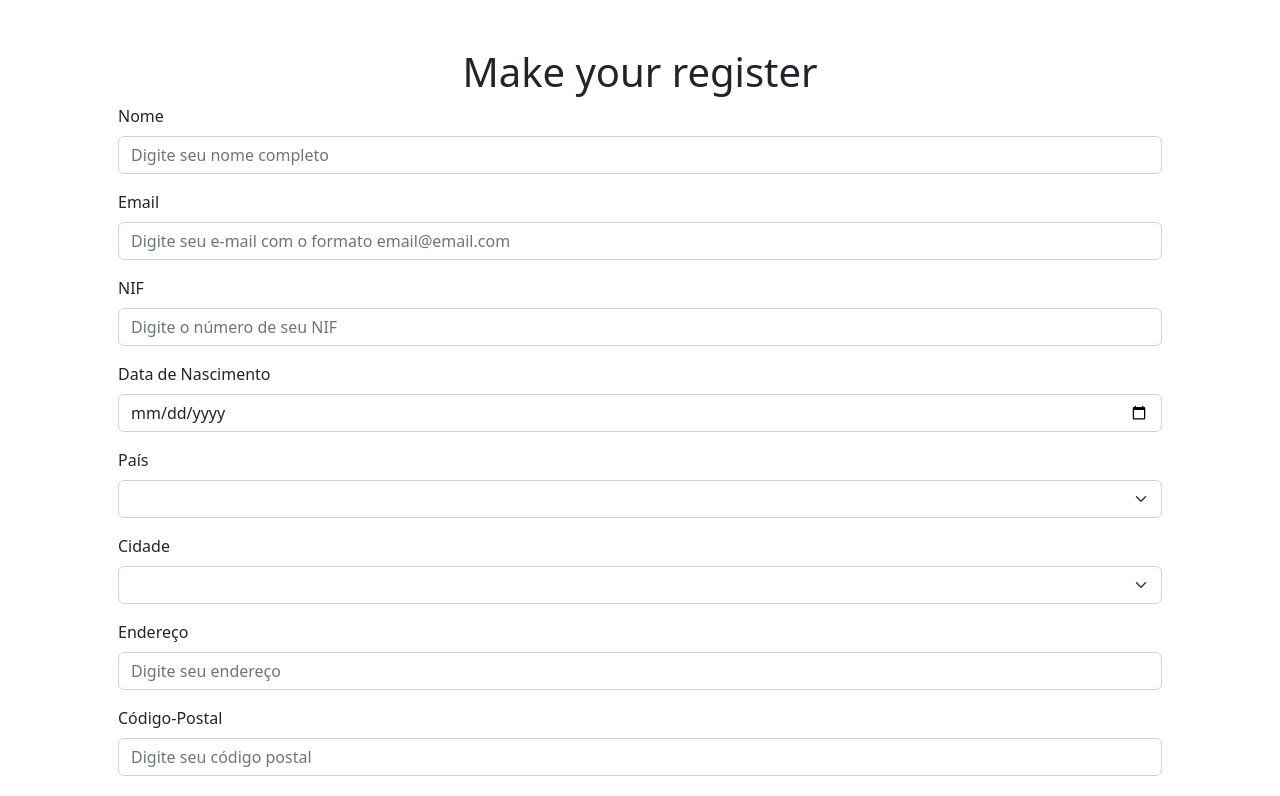
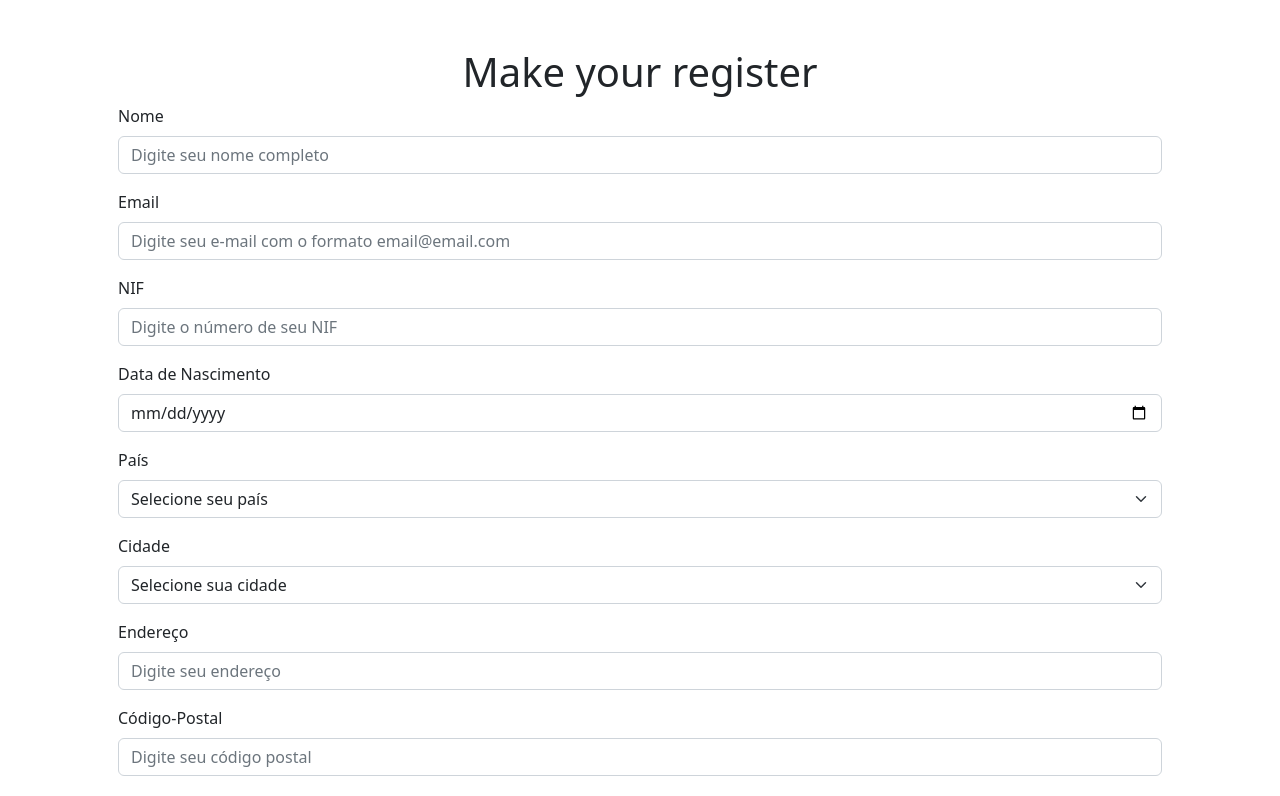
Before and after one commit to BabiCila/alpha_test, an Angular app: page / in a window 1280 px wide. Shown: the top 796 px of the page. Built offline with nearby package versions, Linux system fonts and the light colour scheme.

Commit message:
adding options in the select fields

```diff
--- a/src/app/form/form.component.html
+++ b/src/app/form/form.component.html
@@ -25,20 +25,20 @@
   </div>
   <div class="form-group mb-3">
     <label for="FormControlInput1" class="form-label">País</label>
-    <select class="form-select" formControlName="pais" aria-label="Default select example">
-      <option selected>Selecione seu país</option>
-      <option value="1">One</option>
-      <option value="2">Two</option>
-      <option value="3">Three</option>
+    <select class="form-select" formControlName="pais" (change)="onChange()" aria-label="Default select example">
+      <option value="null" >Selecione seu país</option>
+      <option value="Angola">Angola</option>
+      <option value="Brasil">Brasil</option>
+      <option value="CaboVerde">Cabo Verde</option>
+      <option value="Moçambique">Moçambique</option>
+      <option value="Portugal">Portugal</option>
     </select>
   </div>
   <div class="form-group mb-3">
     <label for="FormControlInput1" class="form-label">Cidade</label>
     <select class="form-select" formControlName="cidade" aria-label="Default select example">
-      <option selected>Selecione sua cidade</option>
-      <option value="1">One</option>
-      <option value="2">Two</option>
-      <option value="3">Three</option>
+      <option value="null">Selecione sua cidade</option>
+      <option *ngFor="let city of cities" value="{{city}}">{{city}}</option>
     </select>
   </div>
 
--- a/src/app/form/form.component.ts
+++ b/src/app/form/form.component.ts
@@ -13,6 +13,16 @@ import { maiorValidator } from '../shared/validators/maiorValidator';
 export class FormComponent implements OnInit{
 
   form!: FormGroup;
+
+  citiesByCountry:{[key: string]: string[]} = {
+    "Angola": ["Benguela", "Luanda"],
+    "Brasil":["Rio de Janeiro","São Paulo"],
+    "CaboVerde":["Praia", "Mindelo"],
+    "Moçambique":["Maputo", "Matola"],
+    "Portugal": ["Lisboa", "Porto"],
+  }
+
+  cities: string[] = [];
 
   constructor(private formBuilder: FormBuilder) { }
 
@@ -31,6 +41,12 @@ export class FormComponent implements OnInit{
     })
   }
 
+
+  onChange(){
+    const country:string = this.form.get("pais")?.value;
+    this.cities = this.citiesByCountry[country];
+  }
+
   onSubmit(){
     console.log(this.form);
     //this.form.reset();
```
